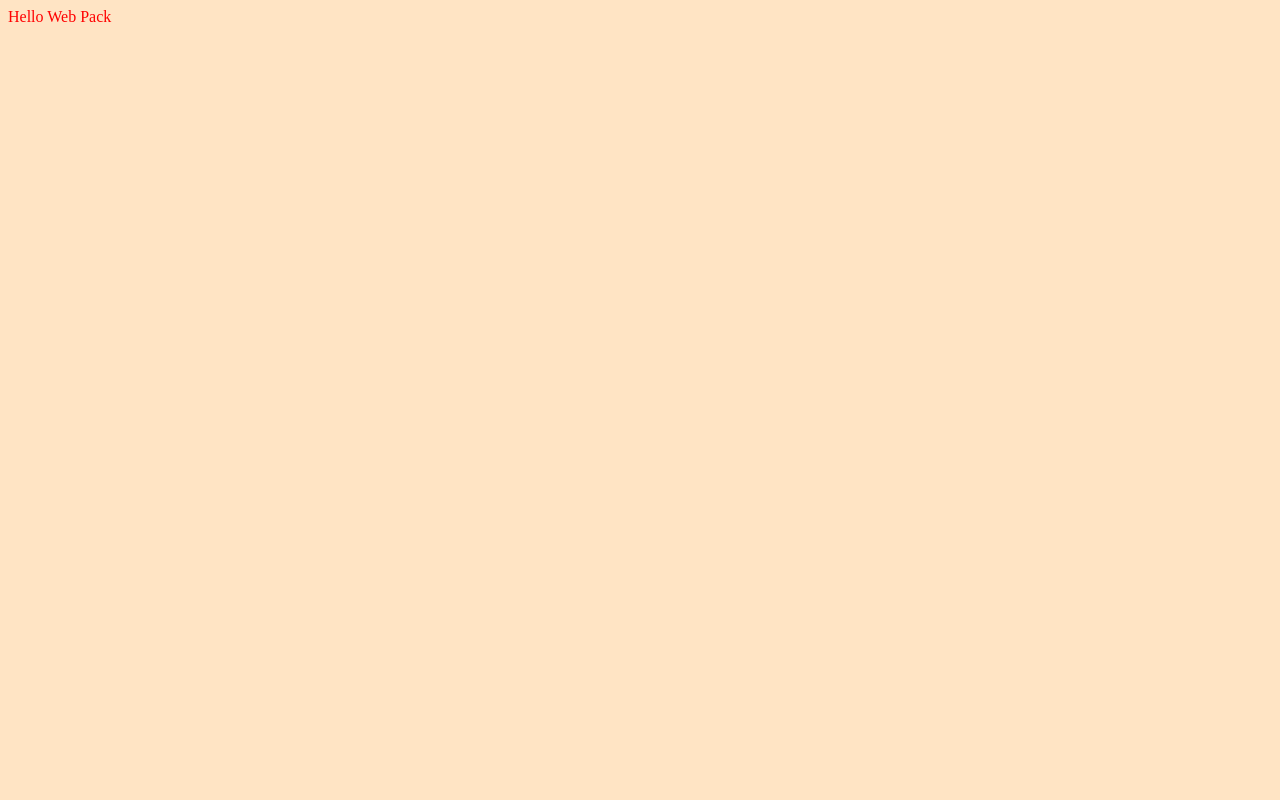
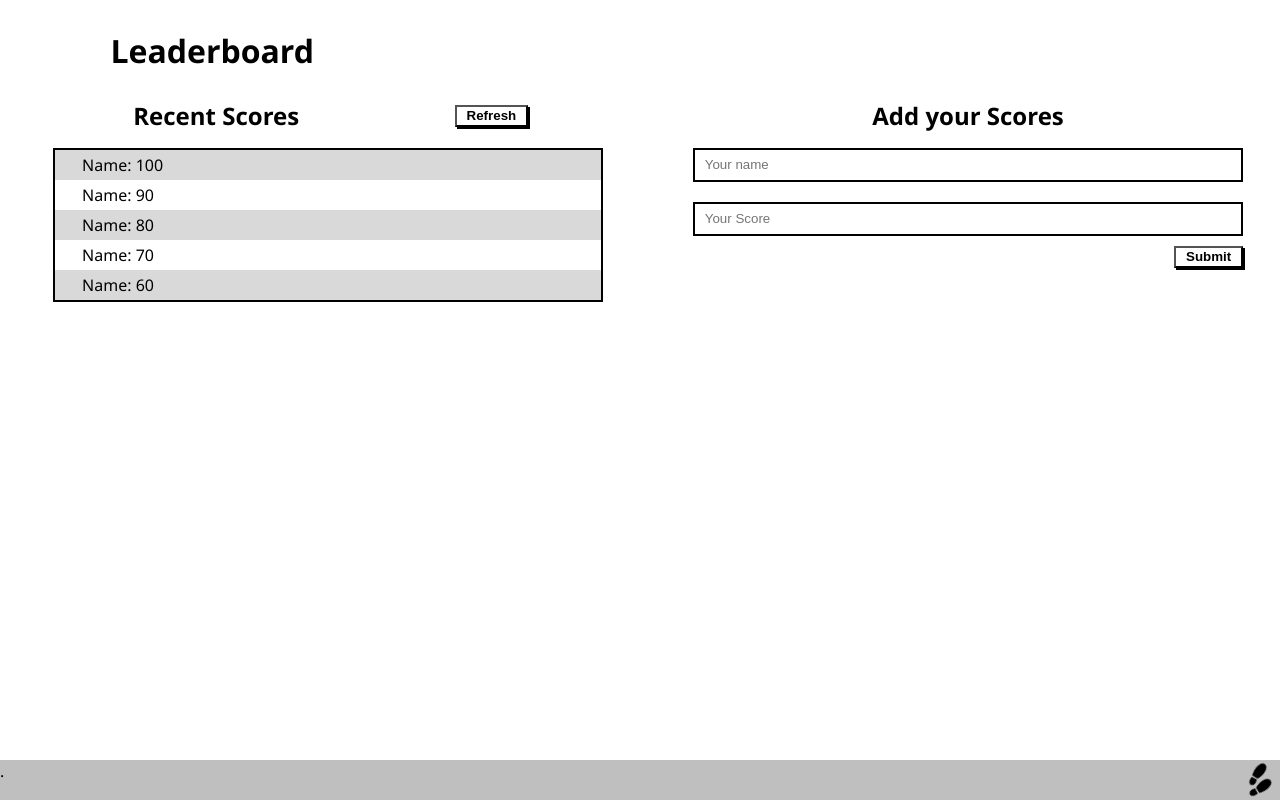
Before and after one commit to SimbaWANGU/LeaderBoard, a website built with webpack: page src/index.html in a window 1280 px wide. Built offline with nearby package versions, Linux system fonts and the light colour scheme.

Commit message:
Complete project setup

```diff
--- a/src/index.js
+++ b/src/index.js
@@ -1,13 +1,27 @@
 import './style.css';
+import { mainContainer, title, mainSection, scoresDisplay, addScoresDisplay, headingDiv, subTitle, refreshButton, subTitle2, unorderedList, nameInput, scoreInput, submitButton, footer } from './modules/declarations.js';
 
 function component() {
-  const element = document.createElement('div');
+  mainContainer.appendChild(title)
 
-  element.innerHTML = 'Hello Web Pack';
-  element.classList.add('hello');
+  headingDiv.appendChild(subTitle)
+  headingDiv.appendChild(refreshButton)
 
+  scoresDisplay.appendChild(headingDiv)
+  scoresDisplay.appendChild(unorderedList)
 
-  return element;
+  mainSection.appendChild(scoresDisplay);
+
+  addScoresDisplay.appendChild(subTitle2);
+  addScoresDisplay.appendChild(nameInput);
+  addScoresDisplay.appendChild(scoreInput);
+  addScoresDisplay.appendChild(submitButton)
+
+  mainSection.appendChild(addScoresDisplay);
+
+  mainContainer.appendChild(mainSection);
+  mainContainer.appendChild(footer)
+  return mainContainer;
 }
 
 document.body.appendChild(component());
--- /dev/null
+++ b/src/modules/declarations.js
@@ -0,0 +1,85 @@
+import Image from '../images/footsteps-silhouette-variant.png'
+
+const mainContainer = document.createElement('div');
+mainContainer.classList.add('mainContainer');
+
+const title = document.createElement('h1');
+title.innerText = "Leaderboard";
+title.classList.add('title')
+
+const mainSection = document.createElement('div');
+mainSection.classList.add('mainSection');
+
+const scoresDisplay = document.createElement('div');
+scoresDisplay.classList.add('scoresDisplay');
+
+const headingDiv = document.createElement('div');
+headingDiv.classList.add('headingDiv');
+
+const subTitle = document.createElement('h2')
+subTitle.classList.add('subTitle')
+subTitle.innerText = 'Recent Scores';
+
+const refreshButton = document.createElement('button')
+refreshButton.classList.add('refreshButton')
+refreshButton.innerText = "Refresh"
+
+const unorderedListItem1 = document.createElement('li')
+unorderedListItem1.classList.add('unorderedListItem')
+unorderedListItem1.innerText = 'Name: 100'
+
+const unorderedListItem2 = document.createElement('li')
+unorderedListItem2.classList.add('unorderedListItem')
+unorderedListItem2.innerText = 'Name: 90'
+
+const unorderedListItem3 = document.createElement('li')
+unorderedListItem3.classList.add('unorderedListItem')
+unorderedListItem3.innerText = 'Name: 80'
+
+const unorderedListItem4 = document.createElement('li')
+unorderedListItem4.classList.add('unorderedListItem')
+unorderedListItem4.innerText = 'Name: 70'
+
+const unorderedListItem5 = document.createElement('li')
+unorderedListItem5.classList.add('unorderedListItem')
+unorderedListItem5.innerText = 'Name: 60'
+
+const unorderedList = document.createElement('ul')
+unorderedList.classList.add('unorderedList')
+
+unorderedList.appendChild(unorderedListItem1)
+unorderedList.appendChild(unorderedListItem2)
+unorderedList.appendChild(unorderedListItem3)
+unorderedList.appendChild(unorderedListItem4)
+unorderedList.appendChild(unorderedListItem5)
+
+const addScoresDisplay = document.createElement('div');
+addScoresDisplay.classList.add('addScoresDisplay');
+
+const subTitle2 = document.createElement('h2')
+subTitle2.classList.add('subTitle')
+subTitle2.innerText = 'Add your Scores';
+
+const nameInput = document.createElement('input')
+nameInput.classList.add('dataInput')
+nameInput.placeholder = 'Your name';
+
+const scoreInput = document.createElement('input')
+scoreInput.classList.add('dataInput')
+scoreInput.placeholder = 'Your Score';
+
+const submitButton = document.createElement('button')
+submitButton.classList.add('submitButton')
+submitButton.innerText = "Submit"
+
+const footer = document.createElement('footer')
+footer.classList.add('footer');
+footer.innerText = ' .'
+
+const image = document.createElement('img')
+image.classList.add('footerImage')
+image.src = Image
+
+footer.appendChild(image)
+
+export { mainContainer, title, mainSection, scoresDisplay, addScoresDisplay, headingDiv, subTitle, refreshButton, subTitle2, unorderedList, nameInput, scoreInput, submitButton, footer }
--- a/src/style.css
+++ b/src/style.css
@@ -1,7 +1,110 @@
 body {
-    background-color: bisque;
+    width: 100%;
+    height: 100%;
+    font-family: 'Segoe UI', Tahoma, Geneva, Verdana, sans-serif;
   }
 
-  .hello {
-    color: red;
-  }
+.mainContainer {
+    display: flex;
+    flex-direction: column;
+}
+
+.title {
+    margin-left: 8%;
+}
+
+.mainSection {
+    width: 100%;
+    height: 90%;
+    display: flex;
+    flex-direction: row;
+}
+
+.scoresDisplay {
+    display: flex;
+    flex-direction: column;
+    margin: auto;
+    margin-top: 0;
+    width: 43%;
+}
+
+.addScoresDisplay {
+    display: flex;
+    flex-direction: column;
+    margin: auto;
+    margin-top: 0;
+    width: 43%;
+}
+
+.headingDiv {
+    display: flex;
+    flex-direction: row;
+    margin: auto;
+    width: 100%;
+}
+
+.subTitle {
+    margin: auto;
+    padding: 1%;
+}
+
+.refreshButton {
+    margin: auto;
+    background-color: white;
+    line-height: 18px;
+    font-weight: bold;
+    box-shadow: 2px 2px;
+    padding: 0 10px 0 10px;
+}
+
+.unorderedList {
+    border: 2px solid;
+    list-style-type: none;
+    padding-left: 0;
+    margin-top: 10px;
+}
+
+.unorderedList :nth-child(odd){
+    background-color: rgba(128, 128, 128, 0.3);
+}
+
+.unorderedListItem {
+    line-height: 30px;
+    font-size: 16px;
+    padding-left: 5%;
+    font-weight: 500;
+}
+
+.dataInput {
+    line-height: 30px;
+    margin-top: 10px;
+    margin-bottom: 10px;
+    border: 2px solid;
+    padding: 0 10px;
+}
+
+.submitButton {
+    margin: auto;
+    margin-right: 0;
+    background-color: white;
+    line-height: 18px;
+    font-weight: bold;
+    box-shadow: 2px 2px;
+    padding: 0 10px 0 10px;
+}
+
+.footer {
+    background-color: rgba(128, 128, 128, 0.5);
+    height: 5%;
+    position: fixed;
+    left: 0;
+    bottom: 0;
+    width: 100%;
+}
+
+.footerImage {
+    height: 80%;
+    float: right;
+    padding: 5px;
+    transform: rotate(45deg);
+}
```
Also changed, not shown: src/images/footsteps-silhouette-variant.png (added).
